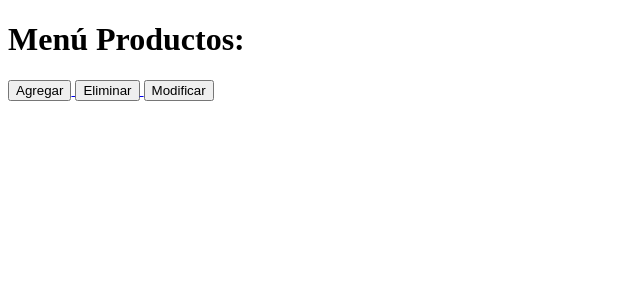
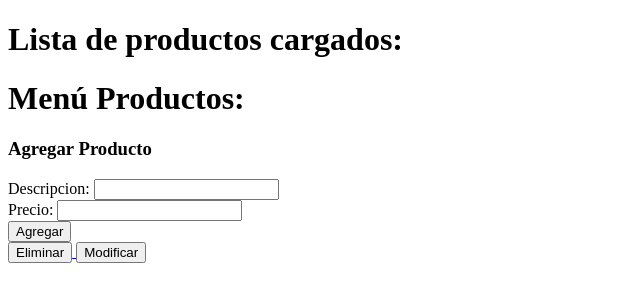
Before and after one commit to max1y0/ProgramacionIII, a Flask app: page /productos in a window 1280 px wide. Shown: the top 302 px of the page, without its empty margins (0-640 px from the left). Run offline with Flask 3, Linux system fonts and the light colour scheme; data that the repository does not hold is empty.

Commit message:
Actualizo con mostrar y agregar

```diff
--- a/pedidos/app.py
+++ b/pedidos/app.py
@@ -1,4 +1,15 @@
 from flask import *
+
+import mysql.connector
+
+# Conexión a la base de datos
+conexion = mysql.connector.connect(
+	host="localhost",
+	user="root",
+	password="root",
+	database="proyecto_pedidos"
+)
+cursor = conexion.cursor()
 
 app = Flask(__name__)
 
@@ -21,11 +32,22 @@ def clientes():
 #menu productos
 @app.route('/productos')
 def productos():
-  return render_template('productos.html')
+  query = "SELECT * FROM Producto"
+  cursor.execute(query)
+  productos = cursor.fetchall()
+  return render_template('productos.html',productos=productos)
 
-@app.route('/agregar_productos')
+@app.route('/agregar_productos', methods=['POST'])
 def agregar_productos():
-  pass
+  #Obtengo los datos del formulario
+  descripcion = request.form.get('descripcion')
+  precio = request.form.get('precio')
+
+  #los agrego a la base de datos
+  query = 'INSERT INTO Producto (descripcion, precio) VALUES (%s, %s)'
+  cursor.execute(query, (descripcion,precio))
+  conexion.commit()
+  return redirect(url_for('productos'))
 
 @app.route('/modificar_productos')
 def modificar_productos():
--- a/pedidos/templates/productos.html
+++ b/pedidos/templates/productos.html
@@ -2,10 +2,25 @@
 <html>
 
 <body>
+  <h1>Lista de productos cargados:</h1>
+  {% for producto in productos %}
+    {% for atributo in producto %}
+      {{atributo}}
+    {% endfor %}
+  {% endfor %}
+
   <h1>Menú Productos:</h1>
-  <a href="{{ url_for('agregar_productos')}}">
-    <button>Agregar</button>
-  </a>
+  <h3>Agregar Producto</h3>
+  <form action="{{ url_for('agregar_productos')}}" method="POST">
+      <label for="descripcion">Descripcion:</label>
+      <input type="text" id="descripcion" name="descripcion" required>
+      <br>
+      <label for="precio">Precio:</label>
+      <input type="number" id="precio" name="precio" required>
+      <br>
+      <input type="submit" value="Agregar">
+  </form>
+
   <a href="{{ url_for('eliminar_productos')}}">
     <button>Eliminar</button>
   </a>
```
